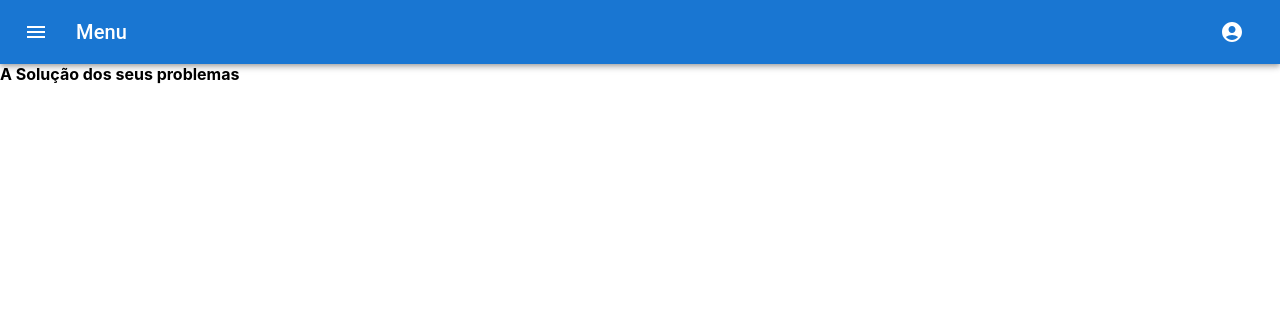
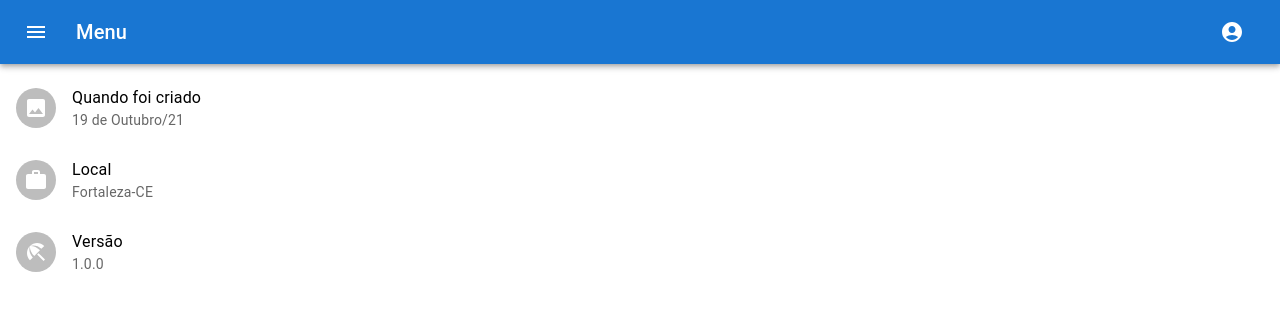
Before and after one commit to iwtrainingbr/supermercado-app, a React (Create React App) app: page /quem-somos in a window 1280 px wide. Shown: the top 310 px of the page. Built offline with nearby package versions, Linux system fonts and the light colour scheme.

Commit message:
criação da lista sobre nós

```diff
--- a/src/pages/About/index.js
+++ b/src/pages/About/index.js
@@ -1,7 +1,40 @@
+import * as React from 'react';
+import List from '@mui/material/List';
+import ListItem from '@mui/material/ListItem';
+import ListItemText from '@mui/material/ListItemText';
+import ListItemAvatar from '@mui/material/ListItemAvatar';
+import Avatar from '@mui/material/Avatar';
+import ImageIcon from '@mui/icons-material/Image';
+import WorkIcon from '@mui/icons-material/Work';
+import BeachAccessIcon from '@mui/icons-material/BeachAccess';
+
 export default function About (){
   return(
-    <b>A Solução dos seus problemas </b>
-
-
-  )
-}
+    <List>
+      <ListItem>
+        <ListItemAvatar>
+          <Avatar>
+            <ImageIcon />
+          </Avatar>
+        </ListItemAvatar>
+        <ListItemText primary="Quando foi criado" secondary="19 de Outubro/21" />
+      </ListItem>
+      <ListItem>
+        <ListItemAvatar>
+          <Avatar>
+            <WorkIcon />
+          </Avatar>
+        </ListItemAvatar>
+        <ListItemText primary="Local" secondary="Fortaleza-CE" />
+      </ListItem>
+      <ListItem>
+        <ListItemAvatar>
+          <Avatar>
+            <BeachAccessIcon />
+          </Avatar>
+        </ListItemAvatar>
+        <ListItemText primary="Versão" secondary="1.0.0" />
+      </ListItem>
+    </List>
+  );
+};
--- /dev/null
+++ b/src/pages/NotFound/style.css
@@ -0,0 +1,16 @@
+div {
+  width: 70%;
+  position: absolute;
+  top: 40%;
+  left: 50%;
+  margin-right: -50%;
+  transform: translate(-50%, -50%);
+}
+
+img, h5 {
+  max-width: 100%;
+}
+
+h5 {
+  text-align: center;
+}
```
Also changed, not shown: src/pages/Login/styles.css (added, +9 -0 lines), 1 other file (tests, documents, lock files or other folders).
